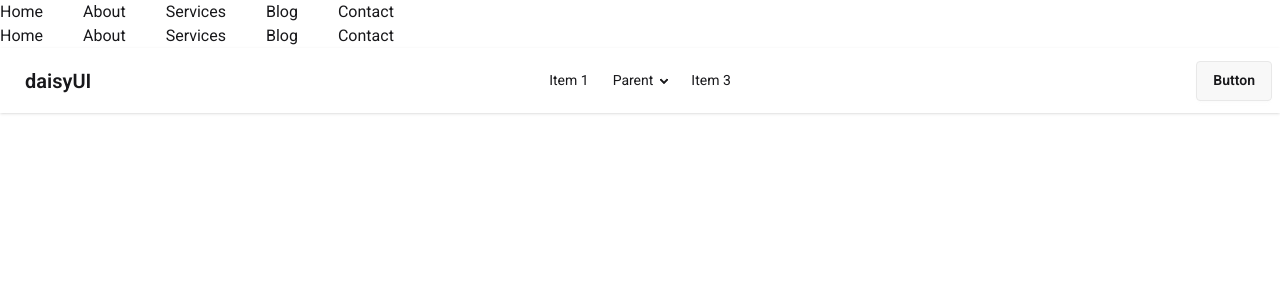
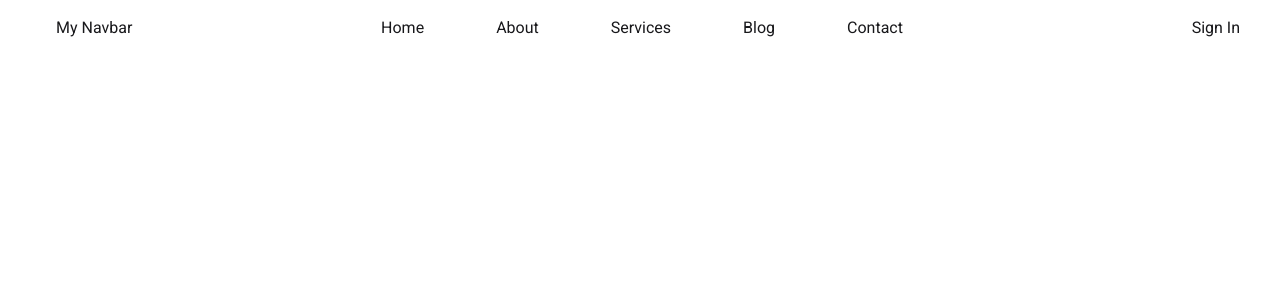
Before and after one commit to AsifHossain22/react-explore-project-2, a React (Vite) app: page /contact in a window 1280 px wide. Shown: the top 300 px of the page. Built offline with nearby package versions, Linux system fonts and the light colour scheme.

Commit message:
Explored Toggle Navbar Button

```diff
--- a/src/App.jsx
+++ b/src/App.jsx
@@ -7,7 +7,7 @@
     <>
       <header>
         <Navbar></Navbar>
-        <DaisyNav></DaisyNav>
+        {/* <DaisyNav></DaisyNav> */}
       </header>
       <main></main>
       <footer></footer>
--- a/src/components/Navbar/Link.jsx
+++ b/src/components/Navbar/Link.jsx
@@ -2,7 +2,7 @@
 
 const Link = ({ route }) => {
   return (
-    <li className="mr-10">
+    <li className="lg:mr-10 px-4 hover:bg-amber-300">
       <a href={route.path}>{route.name}</a>
     </li>
   );
--- a/src/components/Navbar/Navbar.jsx
+++ b/src/components/Navbar/Navbar.jsx
@@ -1,5 +1,6 @@
-import React from "react";
+import React, { useState } from "react";
 import Link from "./Link";
+import { Menu, X } from "lucide-react";
 
 const navData = [
   { id: 1, name: "Home", path: "/" },
@@ -10,13 +11,32 @@
 ];
 
 const Navbar = () => {
+  const [open, setOpen] = useState(false);
+
+  const links = navData.map((route) => (
+    <Link key={route.id} route={route}></Link>
+  ));
+
   return (
-    <nav>
-      <ul className="flex">
-        {navData.map((route) => (
-          <Link key={route.id} route={route}></Link>
-        ))}
-      </ul>
+    <nav className="flex justify-between mx-10 mt-4">
+      <span className="flex" onClick={() => setOpen(!open)}>
+        {open ? (
+          <X className="md:hidden"></X>
+        ) : (
+          <Menu className="md:hidden"></Menu>
+        )}
+
+        <ul
+          className={`text-black md:hidden absolute duration-1000
+         ${open ? "top-8" : "-top-40"}
+         bg-amber-200`}
+        >
+          {links}
+        </ul>
+
+        <h3 className="ml-4">My Navbar</h3>
+      </span>
+      <ul className="hidden md:flex">{links}</ul>
 
       {/* <ul className="flex">
         <li className="mr-10">
@@ -30,13 +50,7 @@
         </li>
       </ul> */}
 
-      <ul className="flex">
-        {navData.map((route) => (
-          <li className="mr-10">
-            <a href={route.path}>{route.name}</a>
-          </li>
-        ))}
-      </ul>
+      <button>Sign In</button>
     </nav>
   );
 };
```
